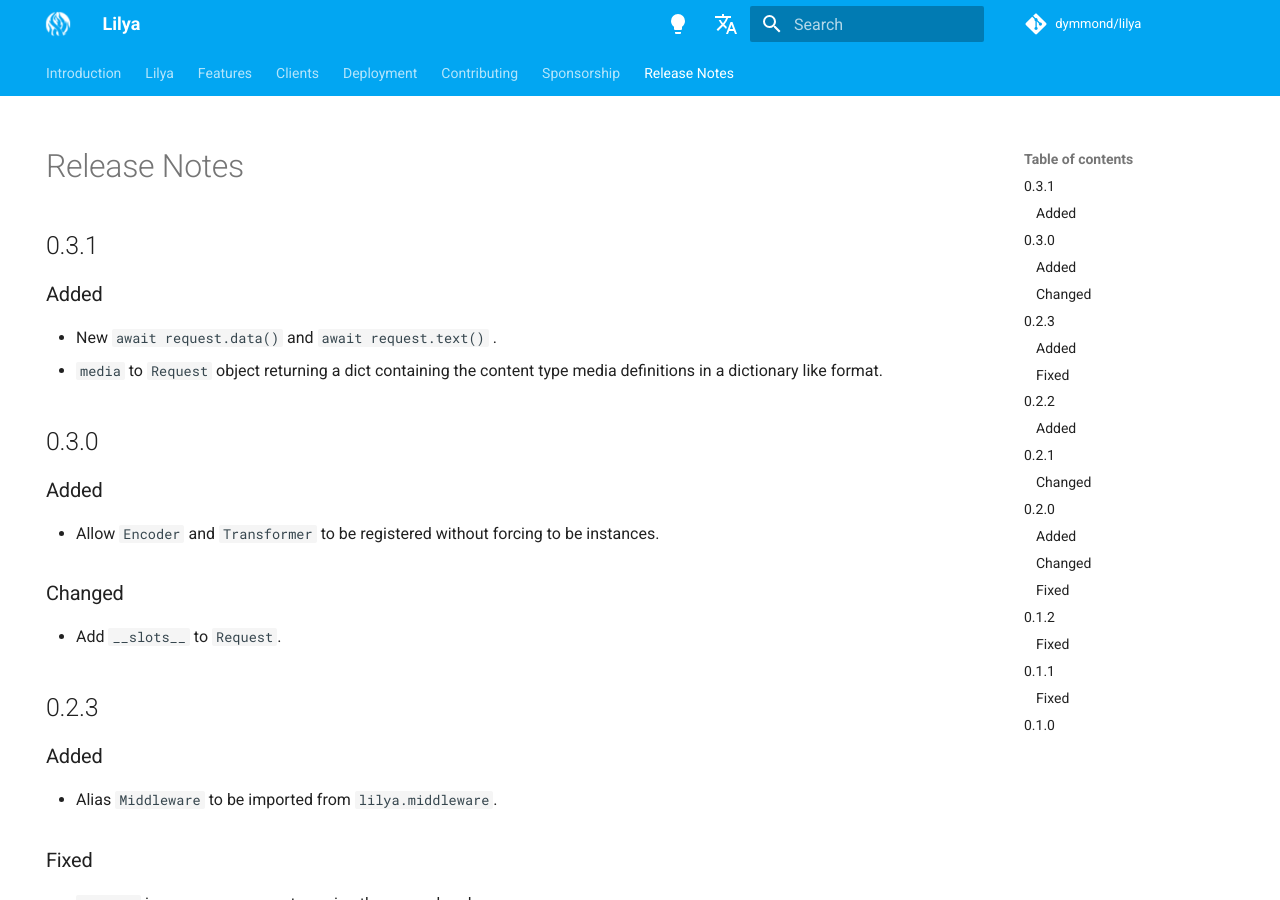
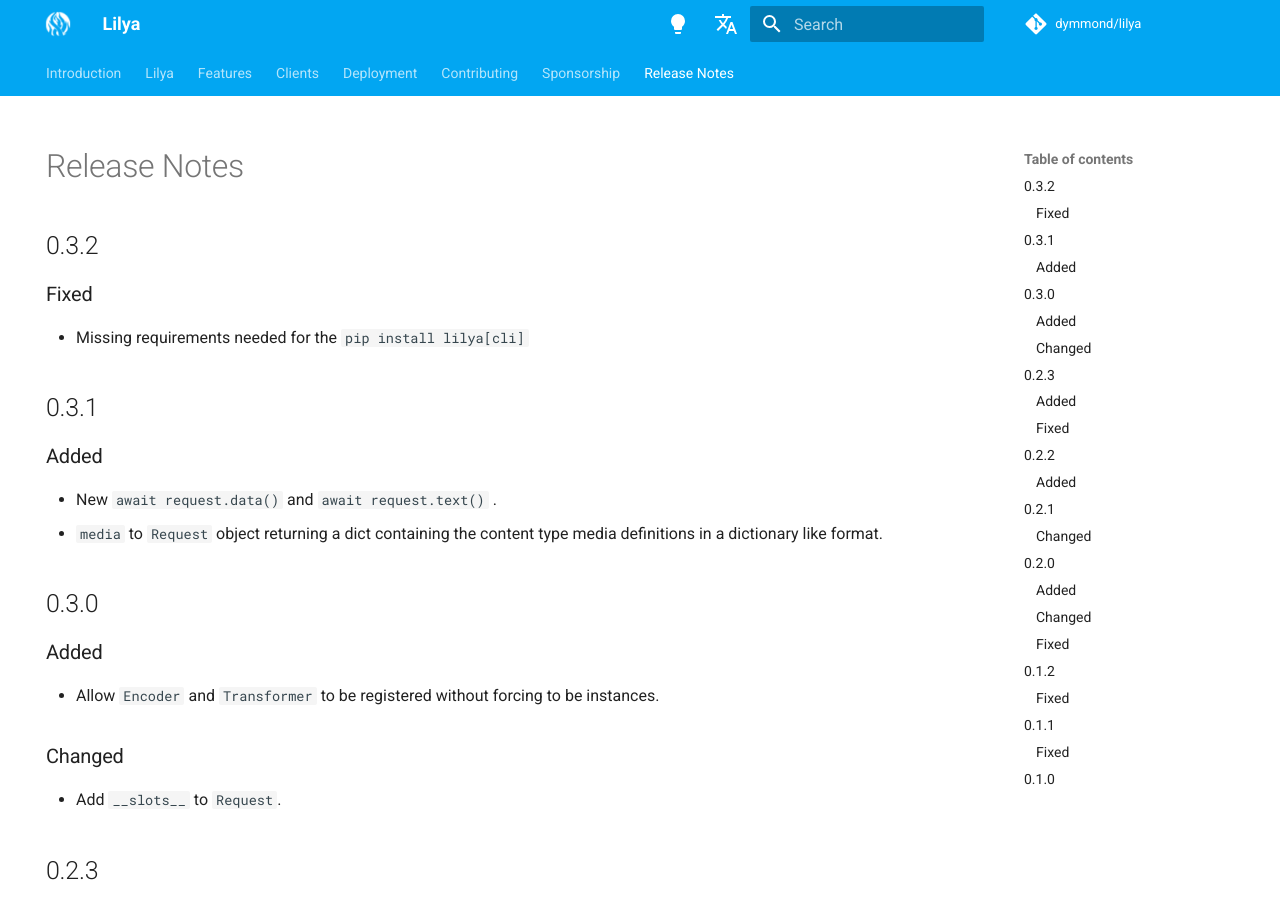
Before and after one commit to dymmond/lilya, an MkDocs documentation site: the page built from docs/release-notes.md, in a window 1280 px wide and 900 px high. Built offline with MkDocs 1.6.1 and Material for MkDocs 9.7.7, drawn with Linux system fonts in a browser that asks for light colours; comment, search, counter and statistics services are not loaded.

Commit message:
Release 0.3.2

```diff
--- a/docs/release-notes.md
+++ b/docs/release-notes.md
@@ -4,6 +4,12 @@ hide:
 ---
 
 # Release Notes
+
+## 0.3.2
+
+### Fixed
+
+- Missing requirements needed for the `pip install lilya[cli]`
 
 ## 0.3.1
 
--- a/lilya/__init__.py
+++ b/lilya/__init__.py
@@ -1 +1 @@
-__version__ = "0.3.1"
+__version__ = "0.3.2"
```
